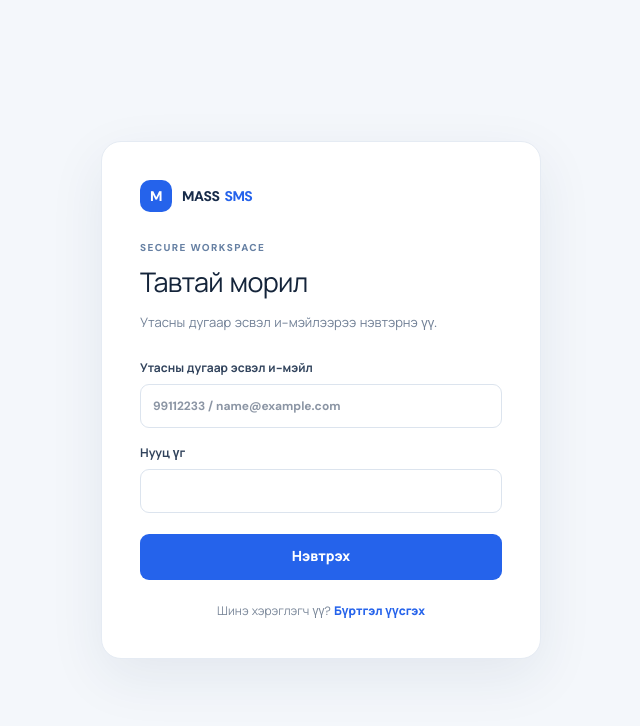
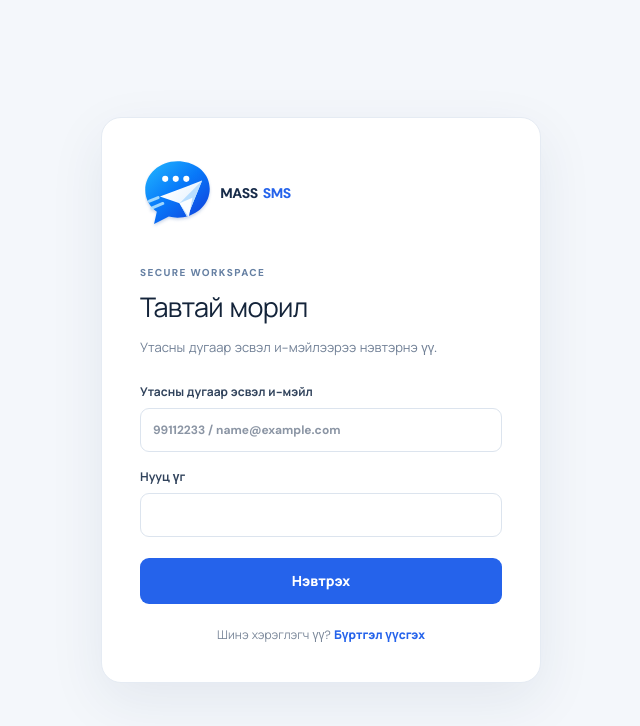
Before and after one commit to ssboroo/mass_sms, a Next.js app: page /login in a window 1280 px wide. Shown: the top 726 px of the page, without its empty margins (319-959 px from the left). Built offline with nearby package versions, Linux system fonts and the light colour scheme.

Commit message:
brand: use MASS SMS logo across application

```diff
--- a/app/login/page.tsx
+++ b/app/login/page.tsx
@@ -19,5 +19,5 @@ export default function LoginPage() {
     } catch (e) { setError(e instanceof Error ? e.message : "Алдаа гарлаа."); }
     finally { setBusy(false); }
   }
-  return <main className="account-page"><section className="account-card"><Link href="/" className="account-brand"><i>M</i>MASS <b>SMS</b></Link><p className="account-eyebrow">SECURE WORKSPACE</p><h1>Тавтай морил</h1><p className="account-muted">Утасны дугаар эсвэл и-мэйлээрээ нэвтэрнэ үү.</p><form onSubmit={submit}><label>Утасны дугаар эсвэл и-мэйл<input autoComplete="username" value={identifier} onChange={e=>setIdentifier(e.target.value)} placeholder="99112233 / name@example.com" required /></label><label>Нууц үг<input autoComplete="current-password" type="password" value={password} onChange={e=>setPassword(e.target.value)} required /></label>{error&&<p className="account-error" role="alert">{error}</p>}<button disabled={busy}>{busy?"Нэвтэрч байна...":"Нэвтрэх"}</button></form><p className="account-switch">Шинэ хэрэглэгч үү? <Link href="/register">Бүртгэл үүсгэх</Link></p></section></main>;
+  return <main className="account-page"><section className="account-card"><Link href="/" className="account-brand"><img src="/mass-sms-mark.svg" alt="" />MASS <b>SMS</b></Link><p className="account-eyebrow">SECURE WORKSPACE</p><h1>Тавтай морил</h1><p className="account-muted">Утасны дугаар эсвэл и-мэйлээрээ нэвтэрнэ үү.</p><form onSubmit={submit}><label>Утасны дугаар эсвэл и-мэйл<input autoComplete="username" value={identifier} onChange={e=>setIdentifier(e.target.value)} placeholder="99112233 / name@example.com" required /></label><label>Нууц үг<input autoComplete="current-password" type="password" value={password} onChange={e=>setPassword(e.target.value)} required /></label>{error&&<p className="account-error" role="alert">{error}</p>}<button disabled={busy}>{busy?"Нэвтэрч байна...":"Нэвтрэх"}</button></form><p className="account-switch">Шинэ хэрэглэгч үү? <Link href="/register">Бүртгэл үүсгэх</Link></p></section></main>;
 }
```
